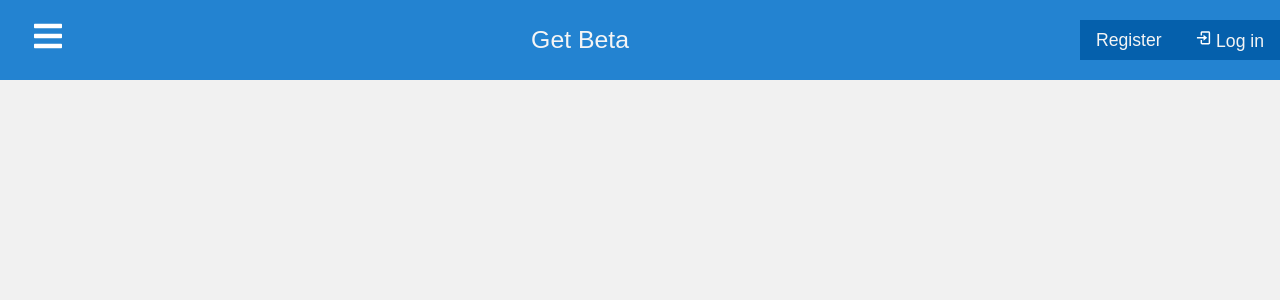
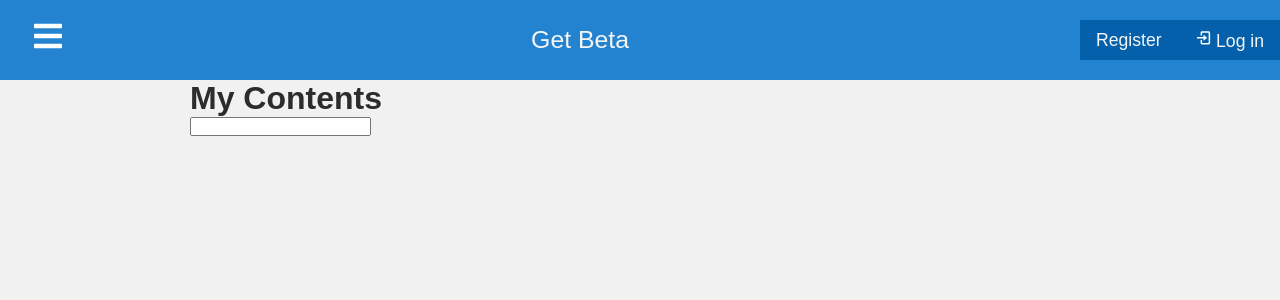
Before and after one commit to Saint-Prince/get-beta, a React (Create React App) app: page /1/contents in a window 1280 px wide. Shown: the top 300 px of the page. Built offline with nearby package versions, Linux system fonts and the light colour scheme; no server answers.

Commit message:
Added My Contents and Enrolled contents component

```diff
--- a/src/App.js
+++ b/src/App.js
@@ -6,7 +6,9 @@ import Axios from "axios"
 import Home from "./pages/Home"
 import Reports from "./pages/Reports"
 import Content from "./components/contents/Content"
+import MyContents from "./components/contents/MyContents"
 import AllContents from "./components/contents/AllContents"
+import EnrolledContents from "./components/contents/EnrolledContents"
 import ProfilePage from "./components/profile/ProfilePage"
 import EditProfile from "./components/profile/EditProfile"
 import Login from "./components/Auth/Login"
@@ -60,6 +62,8 @@ function App() {
             <Route exact path="/profile" component={ProfilePage} />
             <Route exact path="/profile/edit/:id" component={EditProfile} />
             <Route exact path="/contents" component={Content} />
+            <Route exact path="/:id/contents" component={MyContents} />
+            <Route exact path="/:id/enrolled-contents" component={EnrolledContents} />
             <Route exact path="/allcontents" component={AllContents} />
             <Route exact path="/reports" component={Reports} />
           </Switch>
--- a/src/components/contents/Content.js
+++ b/src/components/contents/Content.js
@@ -26,7 +26,7 @@ function Content () {
                     <p className="card-text">
                         Okay, let's take a look at what we have so far
                     </p>
-                    <Link to="#" className="card-btn">
+                    <Link to="/1/contents" className="card-btn">
                         Yes <span> &rarr; </span>
                     </Link>
                 </div>
@@ -36,7 +36,7 @@ function Content () {
                     <p className="card-text">
                         What have we here for ourselves
                     </p>
-                    <Link to="#" className="card-btn">
+                    <Link to="/1/enrolled-contents" className="card-btn">
                         View <span> &rarr; </span>
                     </Link>
                 </div>
--- /dev/null
+++ b/src/components/contents/EnrolledContents.js
@@ -0,0 +1,7 @@
+import React from "react"
+
+function EnrolledContents () {
+    return <h1> Enrolled Contents Page </h1>
+}
+
+export default EnrolledContents;
--- /dev/null
+++ b/src/components/contents/MyContents.js
@@ -0,0 +1,12 @@
+import React from "react"
+
+function MyContents () {
+    return (
+        <>
+            <h1> My Contents </h1>
+            <input type="search" />
+        </>
+    )
+}
+
+export default MyContents;
```
